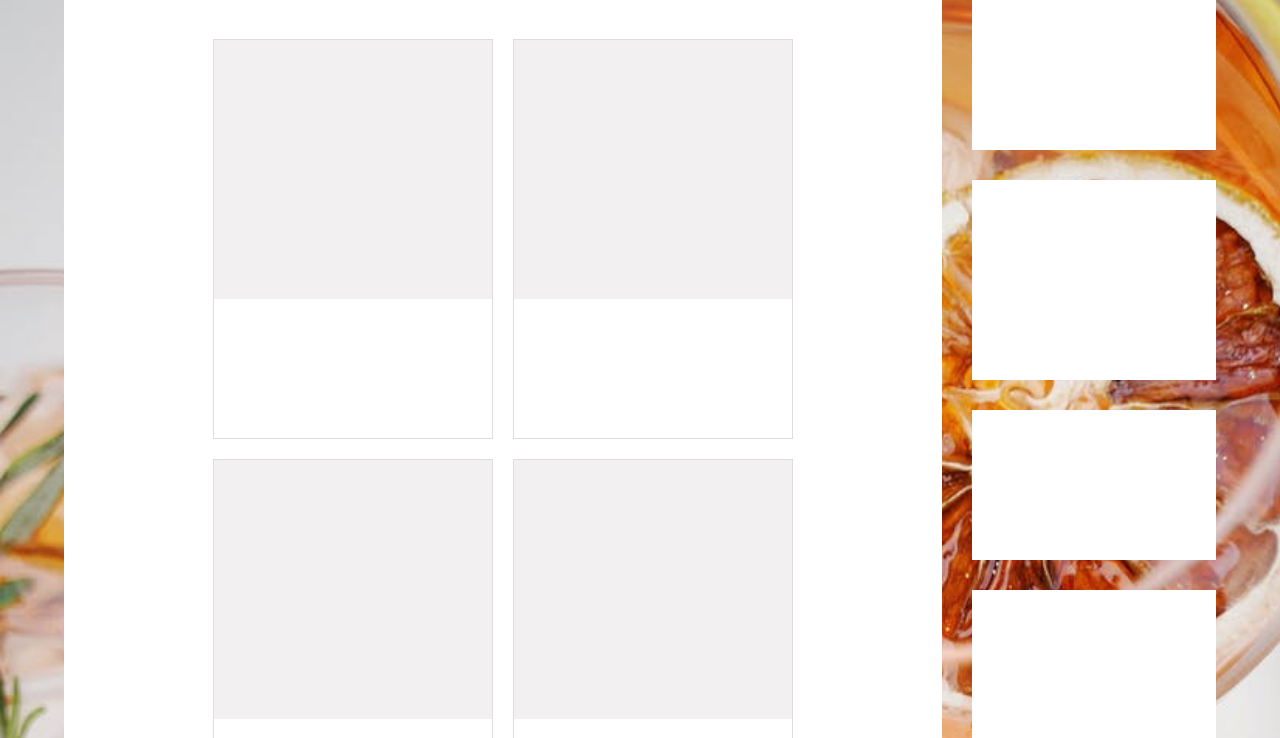
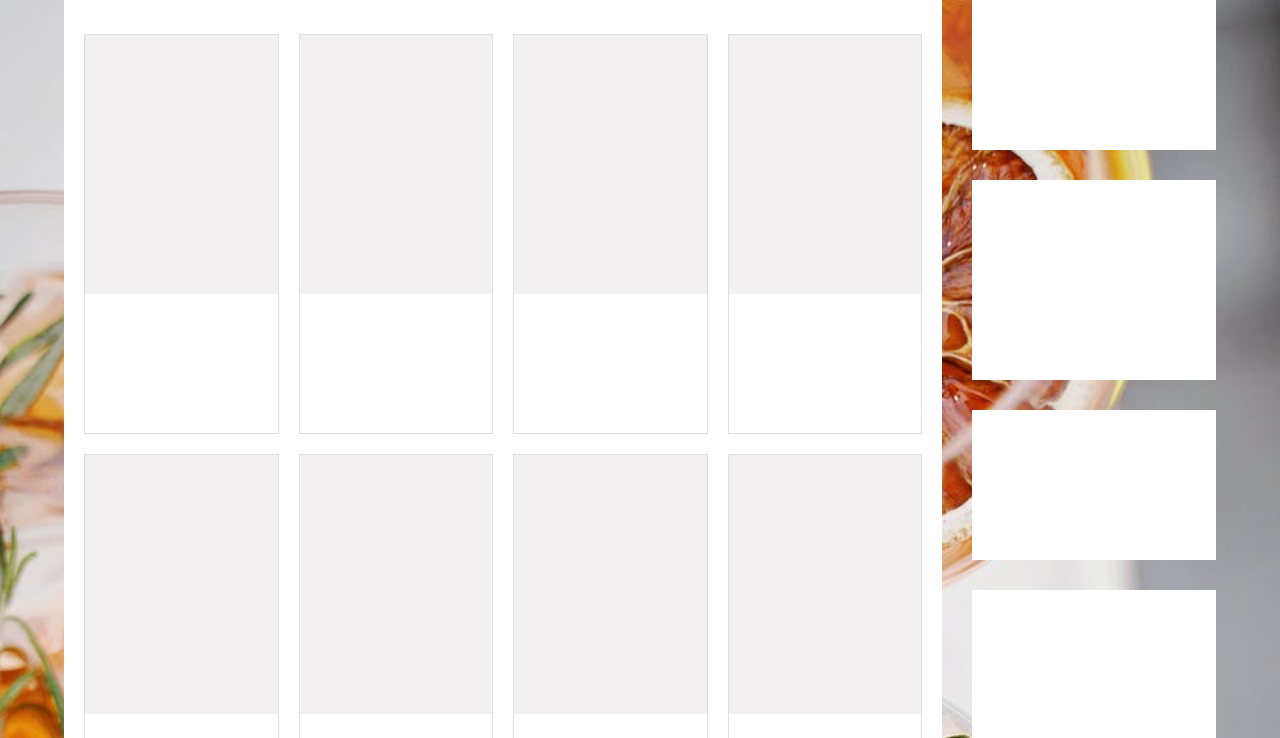
Before and after one commit to s1eepercat/Project_Shop, a website: page index.html in a window 1280 px wide. Shown: the part 385-1123 px from the top of the page. Drawn offline with Linux system fonts and the light colour scheme.

Commit message:
Layout fixed

```diff
--- a/index.html
+++ b/index.html
@@ -39,55 +39,79 @@
                 </div>
 
                 <div class='items__container'>
+                    <div class='items__content'>
+
                         <div class='items__item'>
+                            <div class='items__border'>
                                 <figure class='items__figure'>
 
                                 </figure>
                             </div>
+                        </div>
                         <div class='items__item'>
+                            <div class='items__border'>
                                 <figure class='items__figure'>
 
                                 </figure>
                             </div>
+                        </div>
                         <div class='items__item'>
+                            <div class='items__border'>
                                 <figure class='items__figure'>
 
                                 </figure>
                             </div>
+                        </div>
                         <div class='items__item'>
+                            <div class='items__border'>
                                 <figure class='items__figure'>
 
                                 </figure>
                             </div>
+                        </div>
                         <div class='items__item'>
+                            <div class='items__border'>
                                 <figure class='items__figure'>
 
                                 </figure>
                             </div>
+                        </div>
                         <div class='items__item'>
+                            <div class='items__border'>
                                 <figure class='items__figure'>
 
                                 </figure>
                             </div>
+                        </div>
                         <div class='items__item'>
+                            <div class='items__border'>
                                 <figure class='items__figure'>
 
                                 </figure>
                             </div>
+                        </div>
                         <div class='items__item'>
+                            <div class='items__border'>
                                 <figure class='items__figure'>
 
                                 </figure>
                             </div>
+                        </div>
                         <div class='items__item'>
+                            <div class='items__border'>
                                 <figure class='items__figure'>
 
                                 </figure>
                             </div>
+                        </div>
                         <div class='items__item'>
+                            <div class='items__border'>
                                 <figure class='items__figure'>
 
                                 </figure>
+                            </div>
+                        </div>
+
                     </div>
                 </div>
             </main>
--- a/styles/style.css
+++ b/styles/style.css
@@ -59,20 +59,62 @@
 
 .items__container {
     display: flex;
+    -webkit-box-orient: horizontal;
+    -webkit-box-direction: normal;
+    flex-flow: row wrap;
+
+    padding: 3rem 1rem 0 1rem;
+}
+
+.items__content {
+    display: flex;
+    -webkit-box-flex: 1;
+    flex: 1 1 auto;
     flex-wrap: wrap;
-    justify-content: center; /* flex-start */
-    height: 100%;
-
-    padding: 3.5rem 2rem;
-    padding-bottom: 1rem;
 }
 
 .items__item {
+    padding: 1rem;
+
+    -webkit-box-flex: 0;
+    flex: 0 1 20%;
+}
+
+@media only screen and (max-width: 1700px) {
+    .items__item {
+        flex: 0 1 25%;
+    }
+}
+
+@media only screen and (max-width: 1200px) {
+    .items__item {
+        flex: 0 1 33.33%;
+    }
+}
+
+@media only screen and (max-width: 748px) {
+    .items__item {
+        flex: 0 1 49.99%;
+    }
+
+    .items__item:last-child {
+        padding-bottom: 2rem;
+    }
+}
+
+@media only screen and (max-width: 480px) {
+    .items__item {
+        flex: 0 1 100%;
+    }
+
+    .items__item:last-child {
+        padding-bottom: 2rem;
+    }
+}
+
+.items__border {
     border: 1px solid rgba(192, 189, 189,.5);
     height: 40rem;
-    width: 28rem;
-    /* flex-grow: 1; */
-    margin: 1rem;
 }
 
 .items__figure {
@@ -135,7 +177,7 @@
 
 @media only screen and (max-width: 1000px) {
     .shop__right {
-        margin-top: 5rem;
+        margin-top: 3rem;
         margin-left: 0;
         width: 100%;
         flex-direction: row;
@@ -152,7 +194,12 @@
     }
 }
 
-
+@media only screen and (max-width: 400px) {
+    .shop__right {
+        padding: 2rem;
+        padding-top: 0;
+    }
+}
 
 .shop__right > * {
     background-color: white;
@@ -196,9 +243,3 @@
         width: 100%;
     }
 }
-
-@media only screen and (max-width: 400px) {
-    .shop__right > * {
-        width: 95%;
-    }
-}
```
Lines whose indentation alone changed are shown as unchanged.
